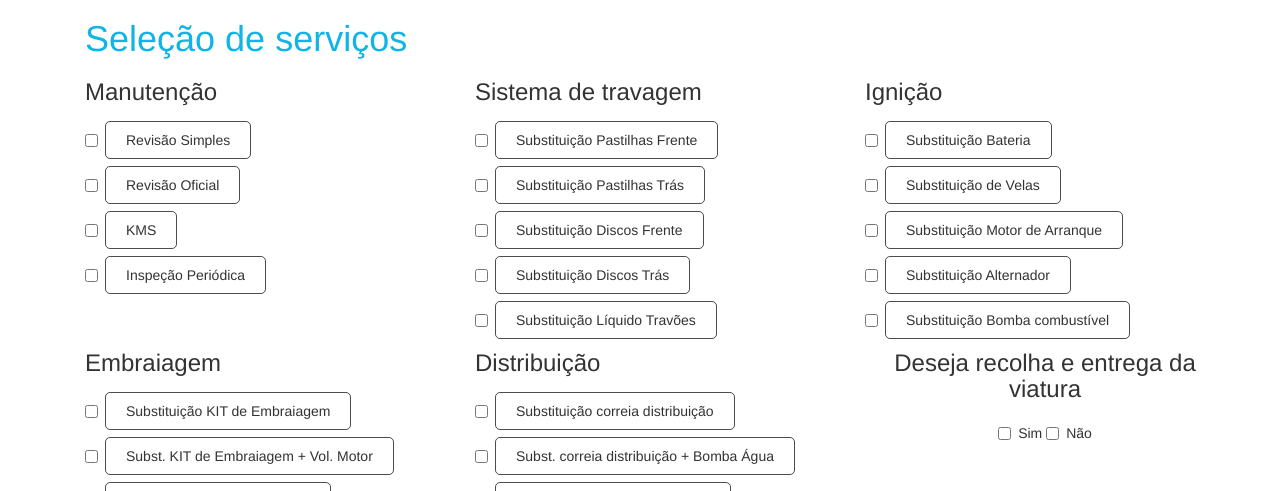
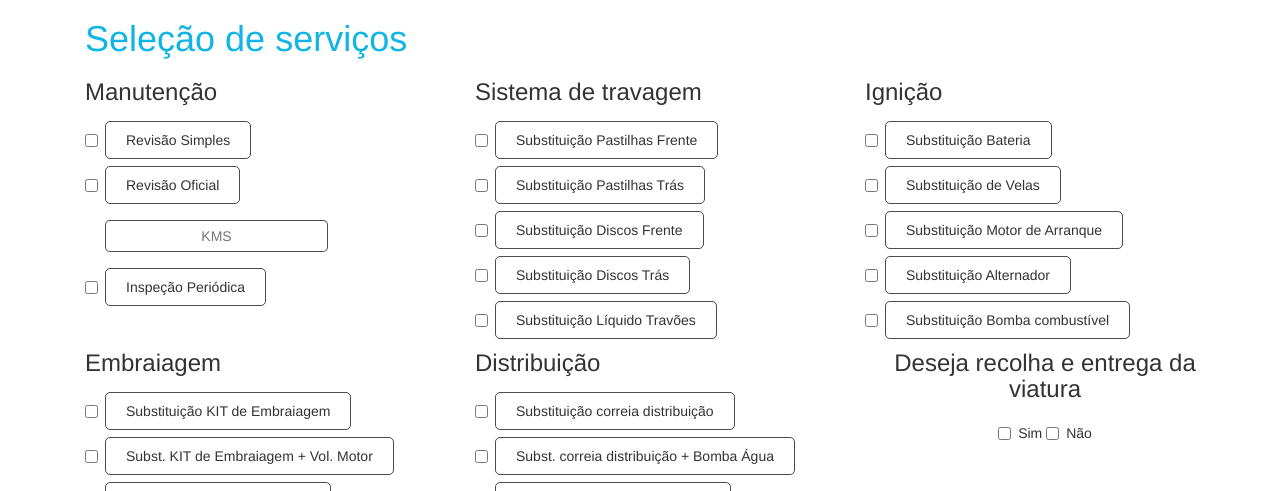
Before and after one commit to xbitres/BookAuto, a PHP site: page /form-options.html in a window 1280 px wide. Shown: the part 51-542 px from the top of the page. Run offline with PHP 8.4, Linux system fonts and the light colour scheme.

Commit message:
Change kms to input text

```diff
--- a/css/bookauto.css
+++ b/css/bookauto.css
@@ -68,6 +68,14 @@ h3 {
     width: 100%;
 }
 
+.text-input {
+    border: solid 1px rgba(0,0,0,0.7);
+    padding: 5px 20px;
+    border-radius: 5px;
+    text-align: center;
+    width: 100%;
+}
+
 .form-checks {
     margin-top: 25px !important;
 }
--- a/form-options.html
+++ b/form-options.html
@@ -65,8 +65,7 @@
 
                     <div class="checkbox form-checks">
                         <label>
-                            <input type="checkbox">
-                            <span class="checkbox-label">KMS</span>
+                            <input type="text" placeholder="KMS" class="text-input">
                         </label>
                     </div>
 
```
